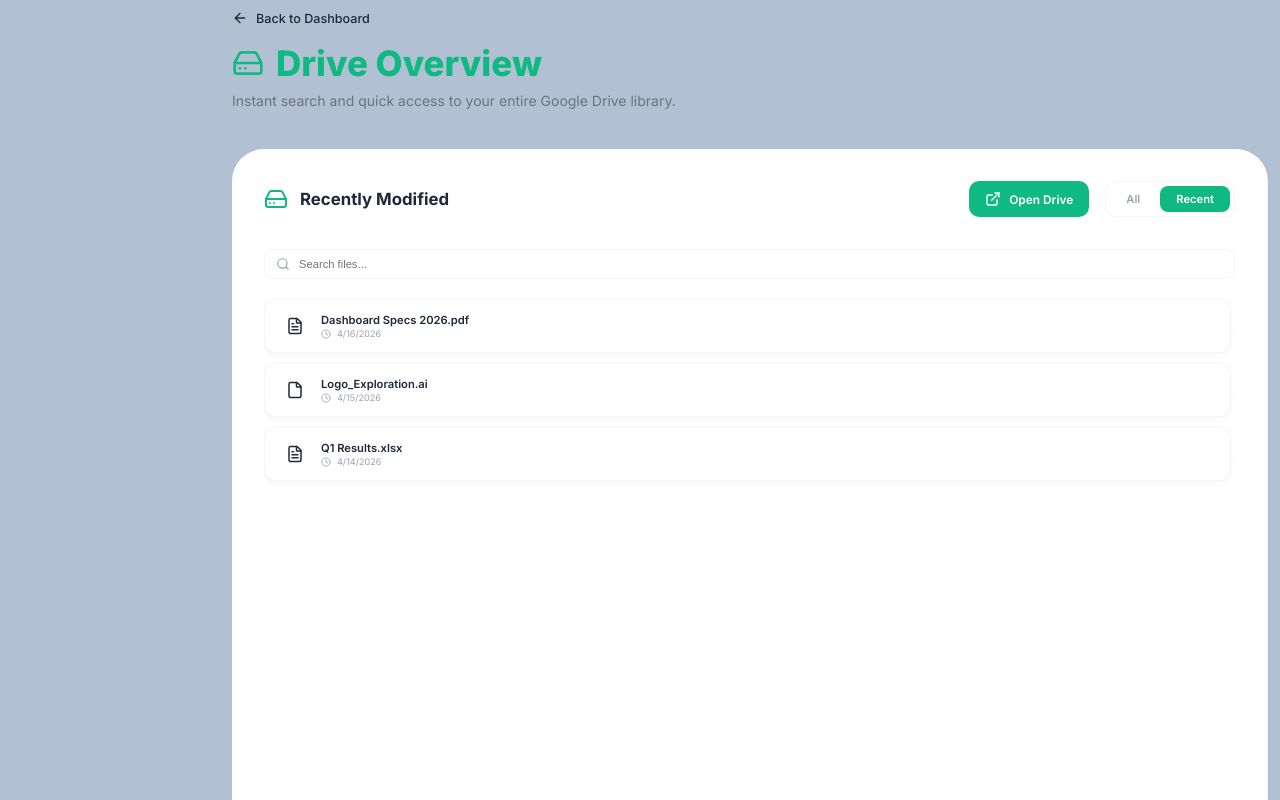
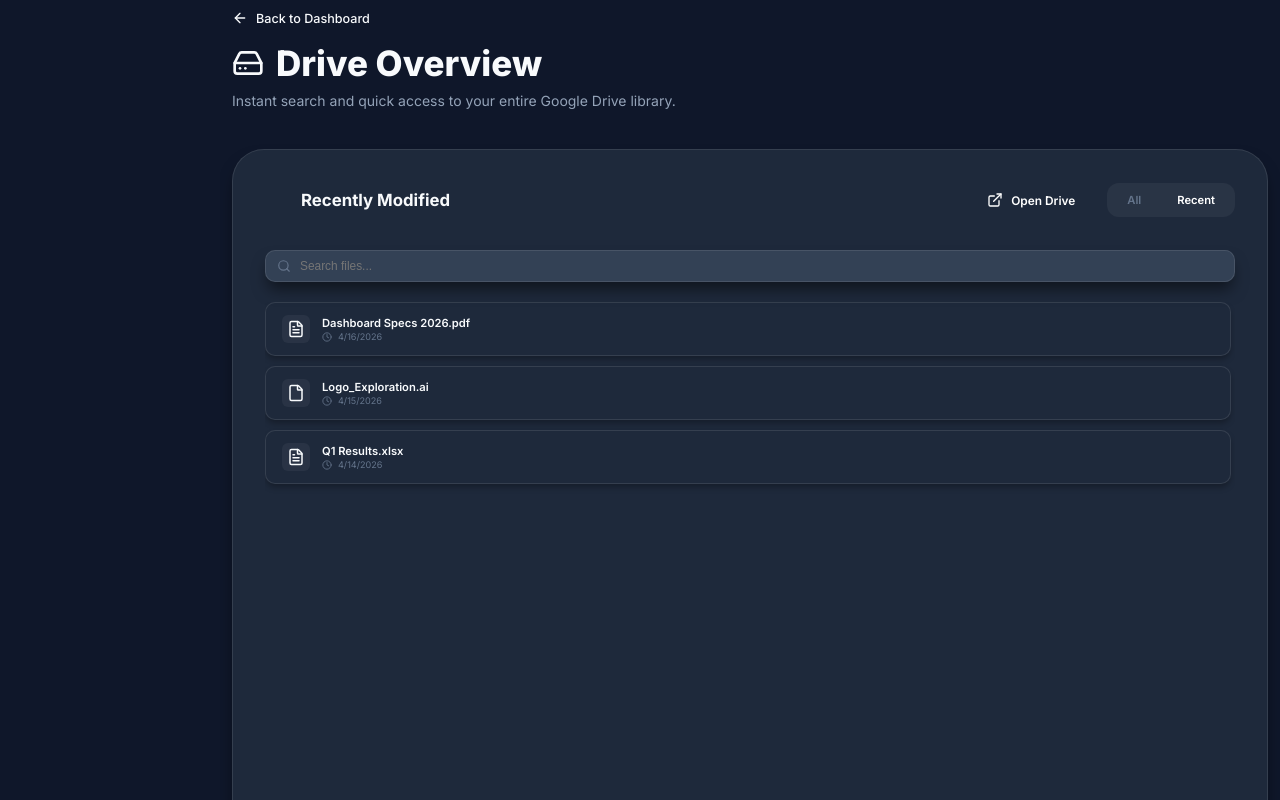
Before and after one commit to youngtm60/google-dashboard, a Next.js app: page /drive in a window 1280 px wide. Built offline with nearby package versions, Linux system fonts and the light colour scheme; no server answers; grey boxes are pictures that could not be loaded.

Commit message:
UI: Apply new Tech Slate & Indigo Dark Theme

```diff
--- a/src/app/globals.css
+++ b/src/app/globals.css
@@ -4,32 +4,28 @@ html {
 }
 
 :root {
-  /* Core Palette (Light Theme) */
-  --bg-deep: #B2C0D4; /* Soft off-white for the main background */
-  --bg-nebula: none; /* Removed the dark gradient */
-  --foreground: #111827; /* Dark text */
+  /* Backgrounds */
+  --bg-main: #0f172a;           /* Deep Navy */
+  --bg-card: #1e293b;           /* Lighter Navy Surface */
+  --bg-input: #334155;         /* Search bar background */
 
-  /* Panel and Card Tokens */
-  --glass-bg: #ffffff; /* Solid white */
-  --glass-border: rgba(0, 0, 0, 0.04);
-  --glass-highlight: #ffffff;
-  --glass-blur: none;
+  /* Accents */
+  --accent-primary: #3b82f6;    /* Vibrant Tech Blue */
+  --accent-secondary: #6366f1;  /* Indigo */
+  --success: #10b981;           /* Emerald */
 
-  /* Accent Colors */
-  --accent-primary: #6B5AED; /* Vibrant purple/indigo matching the screenshot */
-  --accent-secondary: #8B5CF6;
-  --accent-amber: #f59e0b;
-  --accent-emerald: #10b981;
-  --accent-cyan: #06b6d4;
-  --accent-sky: #0ea5e9;
-  --accent-rose: #f43f5e;
+  /* Text */
+  --text-primary: #f8fafc;         /* Off-white */
+  --text-secondary: #94a3b8;       /* Slate Gray */
+  --text-muted: #64748b;        /* Darker Slate */
 
-  /* Semantic Tokens */
-  --text-primary: #1f2937;
-  --text-secondary: #6b7280;
-  --text-muted: #9ca3af;
+  /* Structural Changes */
+  --radius-main: 10px;          /* Sharper, more "engineered" corners */
+  --shadow-sm: 0 4px 6px -1px rgba(0, 0, 0, 0.3);
+  --shadow-lg: 0 10px 15px -3px rgba(0, 0, 0, 0.5);
+  --border-subtle: 1px solid rgba(255, 255, 255, 0.1);
 
-  --sidebar-width: 220px; /* Widened slightly to fit the new text */
+  --sidebar-width: 220px;
   --transition-smooth: all 0.2s cubic-bezier(0.4, 0, 0.2, 1);
 }
 
@@ -43,9 +39,7 @@ html {
 
 html, body {
   height: 100%;
-  background-color: var(--bg-deep);
-  background-image: var(--bg-nebula);
-  background-attachment: fixed;
+  background-color: var(--bg-main);
   color: var(--text-primary);
   font-family: 'Inter', system-ui, -apple-system, sans-serif;
   overflow-x: auto;
@@ -70,23 +64,42 @@ html, body {
 
 /* Utilities */
 .glass-panel {
-  background: var(--glass-bg);
-  border-right: 1px solid var(--glass-border);
-  box-shadow: 1px 0 5px rgba(0, 0, 0, 0.02);
+  background: var(--bg-card);
+  border: var(--border-subtle);
+  border-radius: var(--radius-main);
+  box-shadow: var(--shadow-lg);
 }
 
 .glass-card {
-  background: var(--glass-highlight);
-  border: 1px solid var(--glass-border);
-  border-radius: 12px;
-  box-shadow: 0 2px 4px rgba(0, 0, 0, 0.02), 0 4px 12px rgba(0, 0, 0, 0.02);
-  transition: var(--transition-smooth);
+  background: var(--bg-card);
+  border: var(--border-subtle);
+  border-radius: var(--radius-main);
+  box-shadow: var(--shadow-sm);
+  transition: transform 0.2s ease, border-color 0.2s ease;
 }
 
 .glass-card:hover {
-  border-color: rgba(107, 90, 237, 0.15);
-  box-shadow: 0 4px 6px rgba(0, 0, 0, 0.04), 0 10px 15px rgba(0, 0, 0, 0.03);
-  transform: translateY(-2px);
+  transform: translateY(-4px);
+  border-color: var(--accent-primary);
+  background: rgba(30, 41, 59, 0.8);
+}
+
+.search-input {
+  background: var(--bg-input);
+  border: var(--border-subtle);
+  border-radius: var(--radius-main);
+  box-shadow: var(--shadow-lg);
+  padding: 8px 12px 8px 34px;
+  color: var(--text-primary);
+  font-size: 0.85rem;
+  width: 100%;
+  outline: none;
+  transition: all 0.3s ease;
+}
+
+.search-input:focus-within {
+  border-color: var(--accent-primary);
+  box-shadow: 0 0 0 3px rgba(59, 130, 246, 0.3);
 }
 
 .accent-text-gradient {
@@ -148,8 +161,8 @@ button {
   flex-direction: column;
   padding: 32px 20px;
   z-index: 50;
-  background: var(--glass-bg);
-  border-right: 1px solid var(--glass-border);
+  background: var(--bg-main);
+  border-right: var(--border-subtle);
   overflow-y: auto;
   transition: transform 0.3s ease;
 }
--- a/src/app/gmail/page.tsx
+++ b/src/app/gmail/page.tsx
@@ -34,7 +34,7 @@ function GmailPageContent() {
             display: "inline-flex",
             alignItems: "center",
             gap: "8px",
-            color: "#000",
+            color: "var(--text-primary)",
             fontSize: "0.9rem",
             fontWeight: 700,
             marginBottom: "16px",
--- a/src/components/CalendarWidget.tsx
+++ b/src/components/CalendarWidget.tsx
@@ -318,13 +318,10 @@ export default function CalendarWidget({
         <Search size={14} style={{ position: "absolute", left: "12px", top: "50%", transform: "translateY(-50%)", color: "var(--text-muted)" }} />
         <input
           type="text"
+          className="search-input"
           placeholder="Search upcoming events..."
           value={searchQuery}
           onChange={(e) => setSearchQuery(e.target.value)}
-          style={{
-            width: "100%", background: "rgba(255,255,255,0.05)", border: "1px solid var(--glass-border)",
-            borderRadius: "10px", padding: "8px 12px 8px 36px", fontSize: "0.8rem", color: "var(--text-primary)", outline: "none"
-          }}
         />
       </div>
 
--- a/src/components/DriveWidget.tsx
+++ b/src/components/DriveWidget.tsx
@@ -155,19 +155,10 @@ export default function DriveWidget({
         <Search size={14} style={{ position: "absolute", left: "12px", top: "50%", transform: "translateY(-50%)", color: "var(--text-muted)" }} />
         <input
           type="text"
+          className="search-input"
           value={searchQuery}
           onChange={(e) => setSearchQuery(e.target.value)}
           placeholder="Search files..."
-          style={{
-            width: "100%",
-            background: "rgba(255,255,255,0.05)",
-            border: "1px solid var(--glass-border)",
-            borderRadius: "10px",
-            padding: "8px 12px 8px 34px",
-            color: "var(--text-primary)",
-            fontSize: "0.8rem",
-            outline: "none"
-          }}
         />
       </div>
 
--- a/src/components/TasksWidget.tsx
+++ b/src/components/TasksWidget.tsx
@@ -310,7 +310,7 @@ export default function TasksWidget({
 
         <div style={{ position: "relative" }}>
           <Search size={14} style={{ position: "absolute", left: "12px", top: "50%", transform: "translateY(-50%)", color: "var(--text-muted)" }} />
-          <input type="text" value={searchQuery} onChange={(e) => setSearchQuery(e.target.value)} placeholder="Search tasks or lists..." style={{ width: "100%", background: "rgba(255,255,255,0.05)", border: "1px solid var(--glass-border)", borderRadius: "10px", padding: "8px 12px 8px 34px", color: "var(--text-primary)", fontSize: "0.8rem", outline: "none" }} />
+          <input type="text" className="search-input" value={searchQuery} onChange={(e) => setSearchQuery(e.target.value)} placeholder="Search tasks or lists..." />
         </div>
       </div>
 
--- a/src/components/widgets/GmailMessageDetail.tsx
+++ b/src/components/widgets/GmailMessageDetail.tsx
@@ -97,7 +97,7 @@ export default function GmailMessageDetail({ messageId, onBack, onNext, onPrevio
         <button
           onClick={onBack}
           className="hover-opacity"
-          style={{ background: "transparent", color: "#000", display: "flex", alignItems: "center", gap: "8px", fontSize: "0.95rem", fontWeight: 700, padding: "8px 12px", borderRadius: "8px", border: "1px solid var(--glass-border)" }}
+          style={{ background: "transparent", color: "var(--text-primary)", display: "flex", alignItems: "center", gap: "8px", fontSize: "0.95rem", fontWeight: 700, padding: "8px 12px", borderRadius: "8px", border: "1px solid var(--glass-border)" }}
         >
           <ArrowLeft size={18} /> Back to Inbox
         </button>
```
Also changed, not shown: src/components/DriveSearchWidget.tsx (+2 -10 lines), src/components/GmailWidget.tsx (+1 -10 lines), src/components/NotionSearchWidget.tsx (+2 -10 lines), src/components/NotionWidget.tsx (+1 -10 lines).
